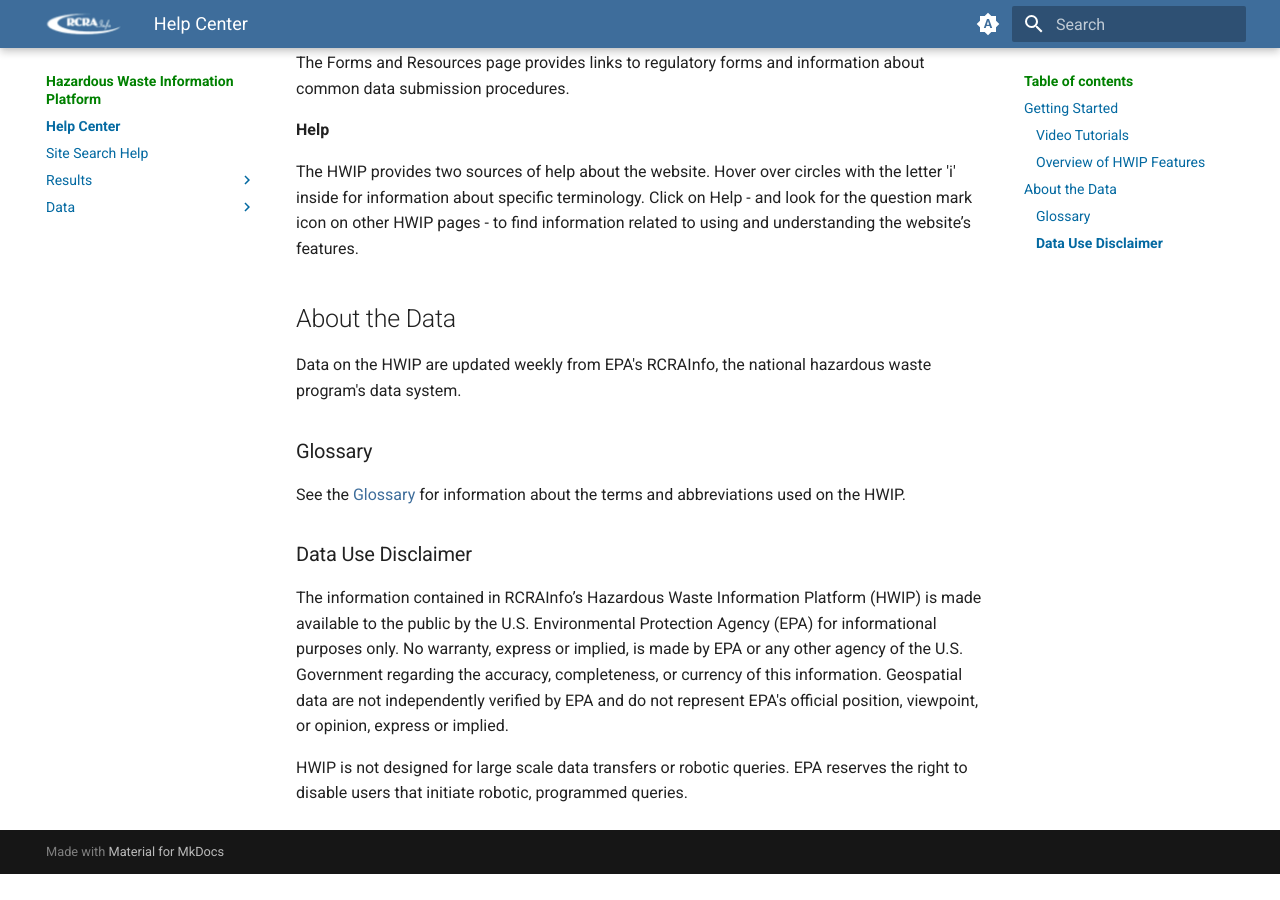
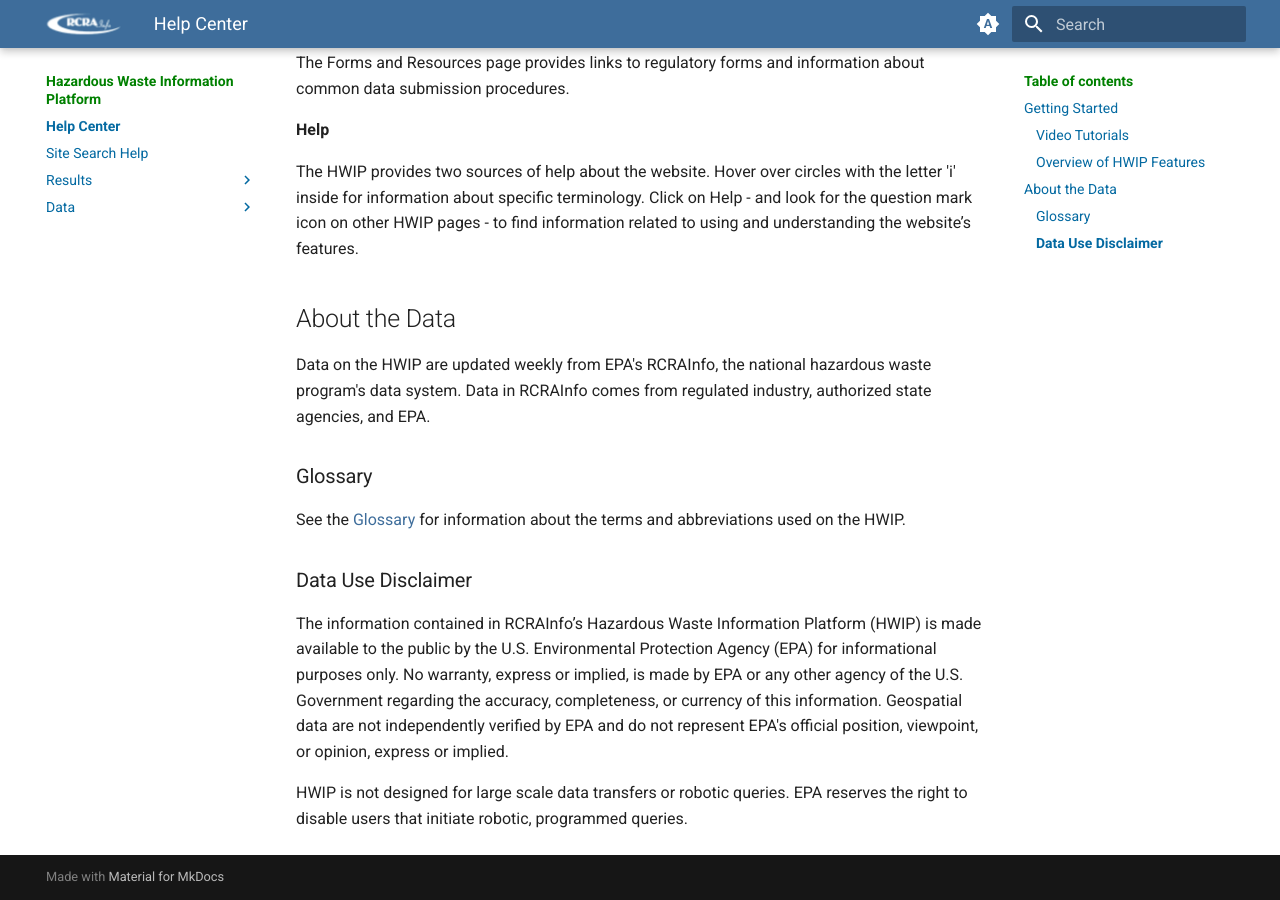
Before and after one commit to furrlori-oss/hwip, an MkDocs documentation site: the page built from docs/index.md, in a window 1280 px wide and 900 px high, scrolled down 1381 px. Built offline with MkDocs 1.6.1 and Material for MkDocs 9.7.7, drawn with Linux system fonts in a browser that asks for light colours; before the commit the page ends 2255 px from its top, so only the background shows below that.

Commit message:
Update index.md

```diff
--- a/docs/index.md
+++ b/docs/index.md
@@ -42,7 +42,7 @@
 
 ## About the Data
 
-Data on the HWIP are updated weekly from EPA's RCRAInfo, the national hazardous waste program's data system.
+Data on the HWIP are updated weekly from EPA's RCRAInfo, the national hazardous waste program's data system. Data in RCRAInfo comes from regulated industry, authorized state agencies, and EPA.
 
 ### Glossary
 
```
